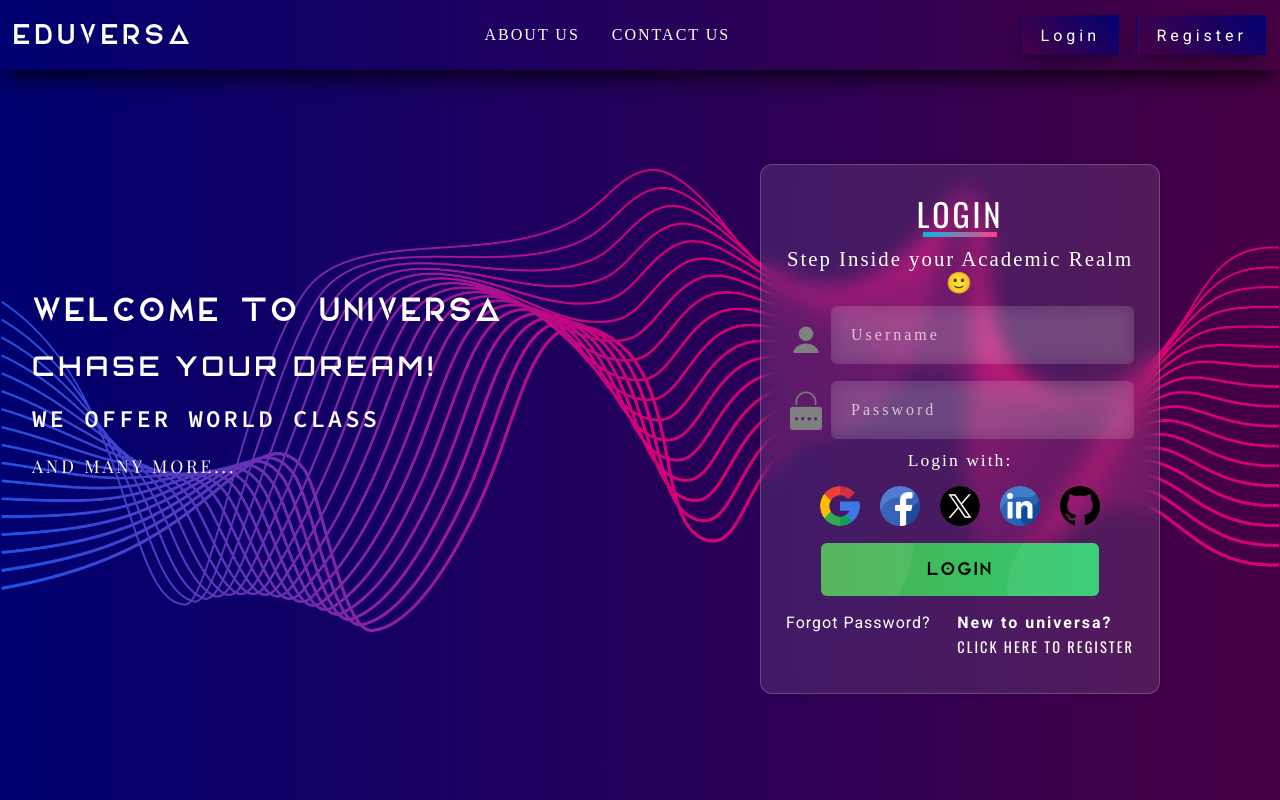
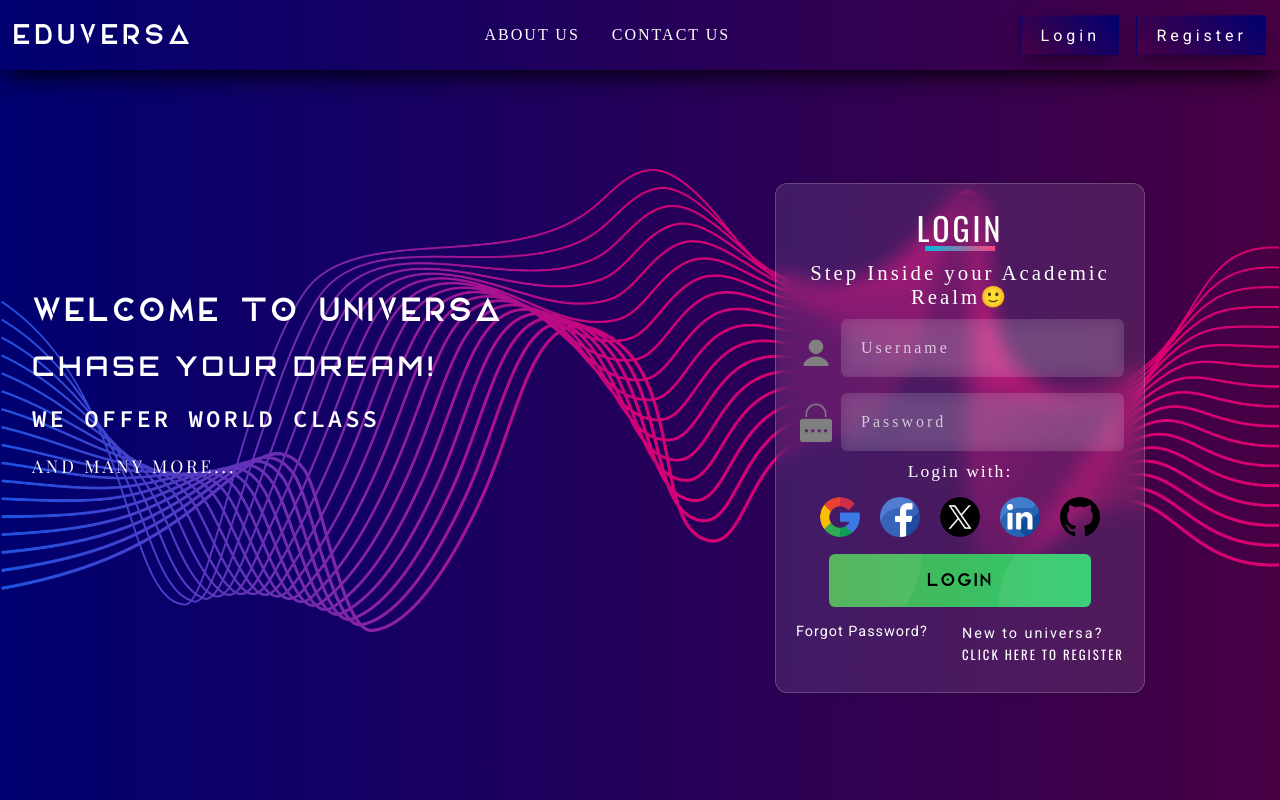
Before and after one commit to eduversa/eduversa.github.io, a Next.js app: page / in a window 1280 px wide. Built offline with nearby package versions, Linux system fonts and the light colour scheme; a web font is replaced by a local one.

Commit message:
minor bug fixed

```diff
--- a/styles/pages/_login.scss
+++ b/styles/pages/_login.scss
@@ -15,15 +15,15 @@
   transition: background 0.4s ease-in-out, box-shadow 0.4s ease-in-out;
   @media (max-width: $breakpoint-desktop-wide) {
     margin: 8% 0 0 0;
-    max-width: 430px;
-    max-height: 570px;
-    padding: 30px;
+    max-width: 400px;
+    max-height: 550px;
+    padding: 25px;
   }
   @media (max-width: $breakpoint-desktop) {
-    margin: 9% 0 0 0;
-    max-width: 400px;
-    max-height: 530px;
-    padding: 25px;
+    margin: 12% 0 0 0;
+    max-width: 370px;
+    max-height: 510px;
+    padding: 20px;
   }
   @media (max-width: $breakpoint-large-tablet) {
     max-width: 400px;
@@ -101,7 +101,7 @@
       font-family: var(--font-tektur);
       font-size: var(--font-10);
       font-weight: 400;
-      letter-spacing: 2px;
+      letter-spacing: 3px;
       @media (max-width: $breakpoint-desktop-wide) {
       }
       @media (max-width: $breakpoint-desktop) {
@@ -413,6 +413,7 @@
         @media (max-width: $breakpoint-desktop-wide) {
         }
         @media (max-width: $breakpoint-desktop) {
+          font-size: var(--font-13);
         }
         @media (max-width: $breakpoint-large-tablet) {
         }
@@ -437,12 +438,13 @@
           font-family: var(--font-roboto);
           font-size: var(--font-12);
           letter-spacing: 2px;
-          font-weight: 600;
+          font-weight: 400;
           color: var(--white);
           transition: text-shadow 0.4s ease-in-out;
           @media (max-width: $breakpoint-desktop-wide) {
           }
           @media (max-width: $breakpoint-desktop) {
+            font-size: var(--font-13);
           }
           @media (max-width: $breakpoint-large-tablet) {
           }
@@ -468,6 +470,7 @@
           @media (max-width: $breakpoint-desktop-wide) {
           }
           @media (max-width: $breakpoint-desktop) {
+            font-size: var(--font-14);
           }
           @media (max-width: $breakpoint-large-tablet) {
           }
--- a/styles/pages/_register.scss
+++ b/styles/pages/_register.scss
@@ -15,15 +15,15 @@
   transition: background 0.4s ease-in-out, box-shadow 0.4s ease-in-out;
   @media (max-width: $breakpoint-desktop-wide) {
     margin: 8% 0 0 0;
-    max-width: 430px;
-    max-height: 570px;
-    padding: 30px;
+    max-width: 400px;
+    max-height: 550px;
+    padding: 25px;
   }
   @media (max-width: $breakpoint-desktop) {
-    margin: 9% 0 0 0;
-    max-width: 400px;
-    max-height: 530px;
-    padding: 25px;
+    margin: 12% 0 0 0;
+    max-width: 370px;
+    max-height: 510px;
+    padding: 20px;
   }
   @media (max-width: $breakpoint-large-tablet) {
     max-width: 400px;
@@ -93,7 +93,7 @@
     font-family: var(--font-tektur);
     font-size: var(--font-10);
     font-weight: 400;
-    letter-spacing: 2px;
+    letter-spacing: 1px;
     @media (max-width: $breakpoint-desktop-wide) {
     }
     @media (max-width: $breakpoint-desktop) {
@@ -362,6 +362,7 @@
       margin: 10% 0 0 0;
       gap: 10px;
       @media (max-width: $breakpoint-desktop-wide) {
+        margin: 5% 0 0 0;
       }
       @media (max-width: $breakpoint-desktop) {
       }
@@ -378,9 +379,12 @@
         font-weight: 600;
         color: var(--black);
         transition: text-shadow 0.4s ease-in-out;
+        text-transform: uppercase;
+
         @media (max-width: $breakpoint-desktop-wide) {
         }
         @media (max-width: $breakpoint-desktop) {
+          font-size: var(--font-13);
         }
         @media (max-width: $breakpoint-large-tablet) {
         }
@@ -406,6 +410,7 @@
         @media (max-width: $breakpoint-desktop-wide) {
         }
         @media (max-width: $breakpoint-desktop) {
+          font-size: var(--font-14);
         }
         @media (max-width: $breakpoint-large-tablet) {
         }
```
